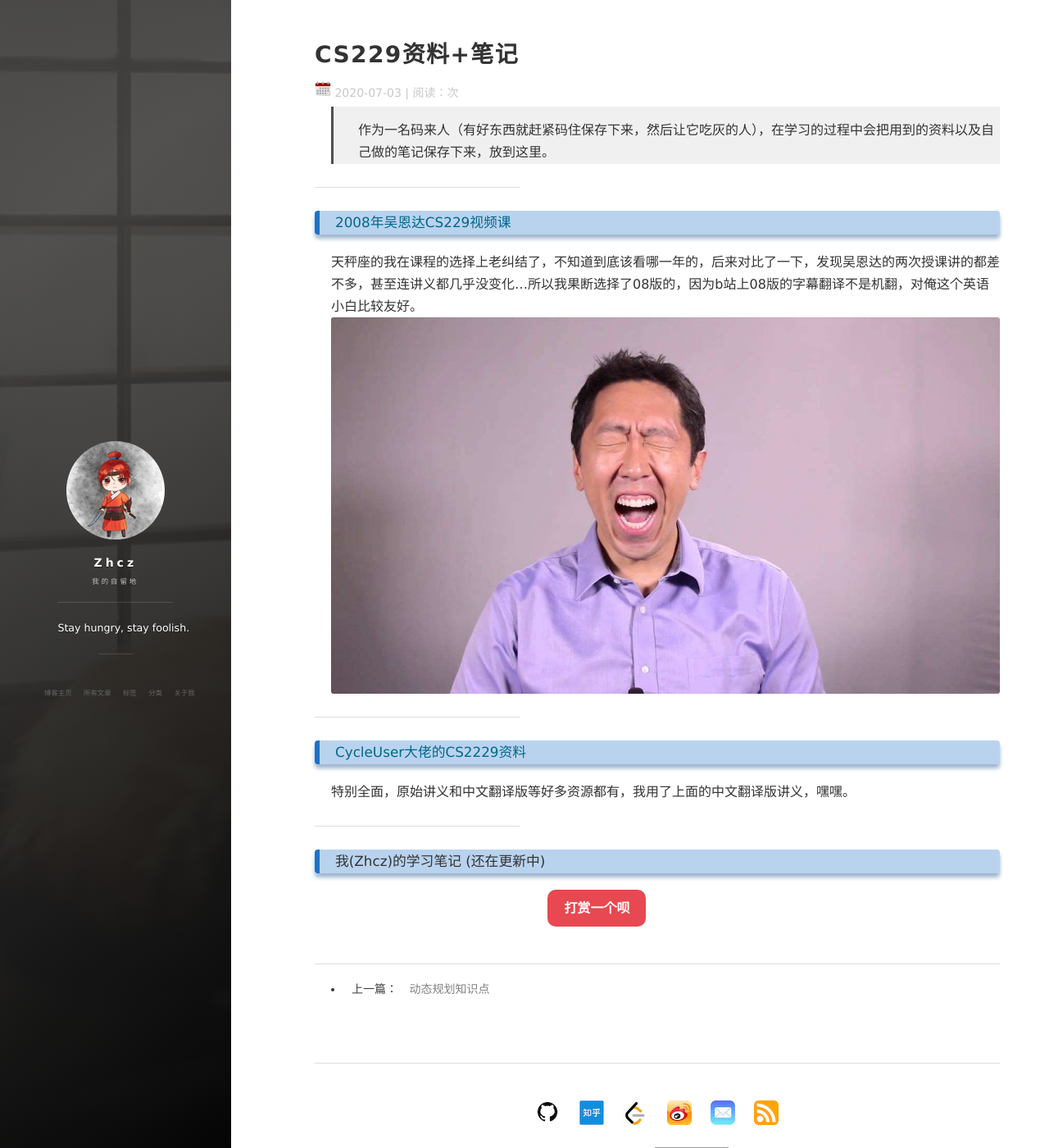
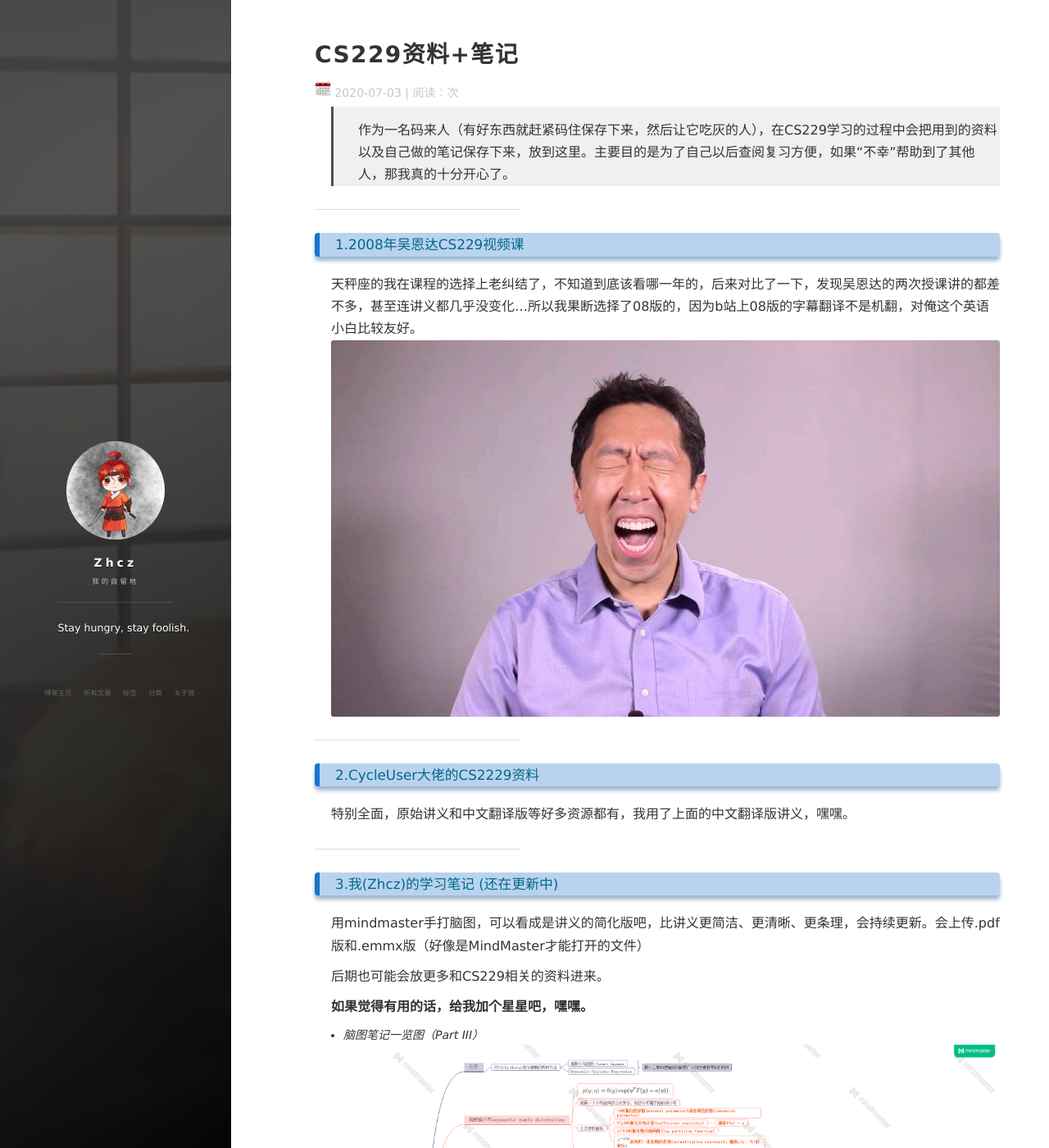
Before and after one commit to zhoucz97/zhoucz97.github.io, a Jekyll site: the page built from _posts/2020-07-03-CS229资料+笔记.md, in a window 1280 px wide and 1400 px high. Shown: the whole window at 82% size. Built offline with Jekyll 4.4.1, drawn with Linux system fonts in a browser that asks for light colours; nearby versions of some CDN libraries; comment, search, counter and statistics services are not loaded; grey boxes are pictures that could not be loaded.

Commit message:
update cs229

```diff
--- a/_posts/2020-07-03-CS229资料+笔记.md
+++ b/_posts/2020-07-03-CS229资料+笔记.md
@@ -6,20 +6,29 @@ categories: 机器学习
 tags: CS229
 ---
 
-> 作为一名码来人（有好东西就赶紧码住保存下来，然后让它吃灰的人），在学习的过程中会把用到的资料以及自己做的笔记保存下来，放到这里。
+> 作为一名码来人（有好东西就赶紧码住保存下来，然后让它吃灰的人），在CS229学习的过程中会把用到的资料以及自己做的笔记保存下来，放到这里。主要目的是为了自己以后查阅复习方便，如果“不幸”帮助到了其他人，那我真的十分开心了。
 
 ---
 
-### [2008年吴恩达CS229视频课](https://www.bilibili.com/video/BV1xb411M7sn)
+### [1.2008年吴恩达CS229视频课](https://www.bilibili.com/video/BV1xb411M7sn)
 天秤座的我在课程的选择上老纠结了，不知道到底该看哪一年的，后来对比了一下，发现吴恩达的两次授课讲的都差不多，甚至连讲义都几乎没变化...所以我果断选择了08版的，因为b站上08版的字幕翻译不是机翻，对俺这个英语小白比较友好。
 ![](/images/posts/2020/07/0301.jpg)
 
 ---
 
-### [CycleUser大佬的CS2229资料](https://github.com/Kivy-CN/Stanford-CS-229-CN)
+### [2.CycleUser大佬的CS2229资料](https://github.com/Kivy-CN/Stanford-CS-229-CN)
 
 特别全面，原始讲义和中文翻译版等好多资源都有，我用了上面的中文翻译版讲义，嘿嘿。
 
 ---
 
-### 我(Zhcz)的学习笔记  (还在更新中)
+### [3.我(Zhcz)的学习笔记  (还在更新中)](https://github.com/zhoucz97/CS229-LearningNotes)
+
+用mindmaster手打脑图，可以看成是讲义的简化版吧，比讲义更简洁、更清晰、更条理，会持续更新。会上传.pdf版和.emmx版（好像是MindMaster才能打开的文件）
+
+后期也可能会放更多和CS229相关的资料进来。
+
+**如果觉得有用的话，给我加个星星吧，嘿嘿。**
+
+- *脑图笔记一览图（Part III）*
+![](/images/posts/2020/07/0401.png)
```
Also changed, not shown: images/posts/2020/07/0401.png (added).
